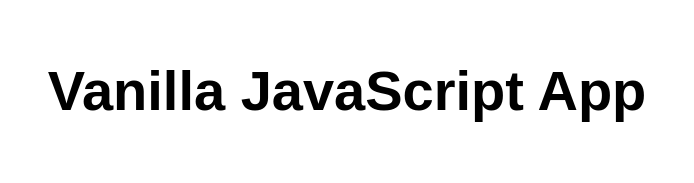
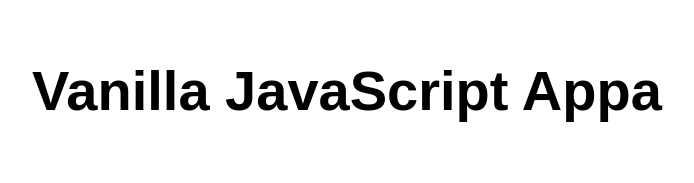
Before and after one commit to hairmot/collmead, a website: page src/index.html in a window 1280 px wide. Shown: the whole page, without its empty margins (293-987 px from the left). Drawn offline with Linux system fonts and the light colour scheme.

Commit message:
Update index.html

```diff
--- a/src/index.html
+++ b/src/index.html
@@ -10,7 +10,7 @@
 
 <body>
   <main>
-    <h1>Vanilla JavaScript App</h1>
+    <h1>Vanilla JavaScript Appa</h1>
   </main>
 </body>
 
```
